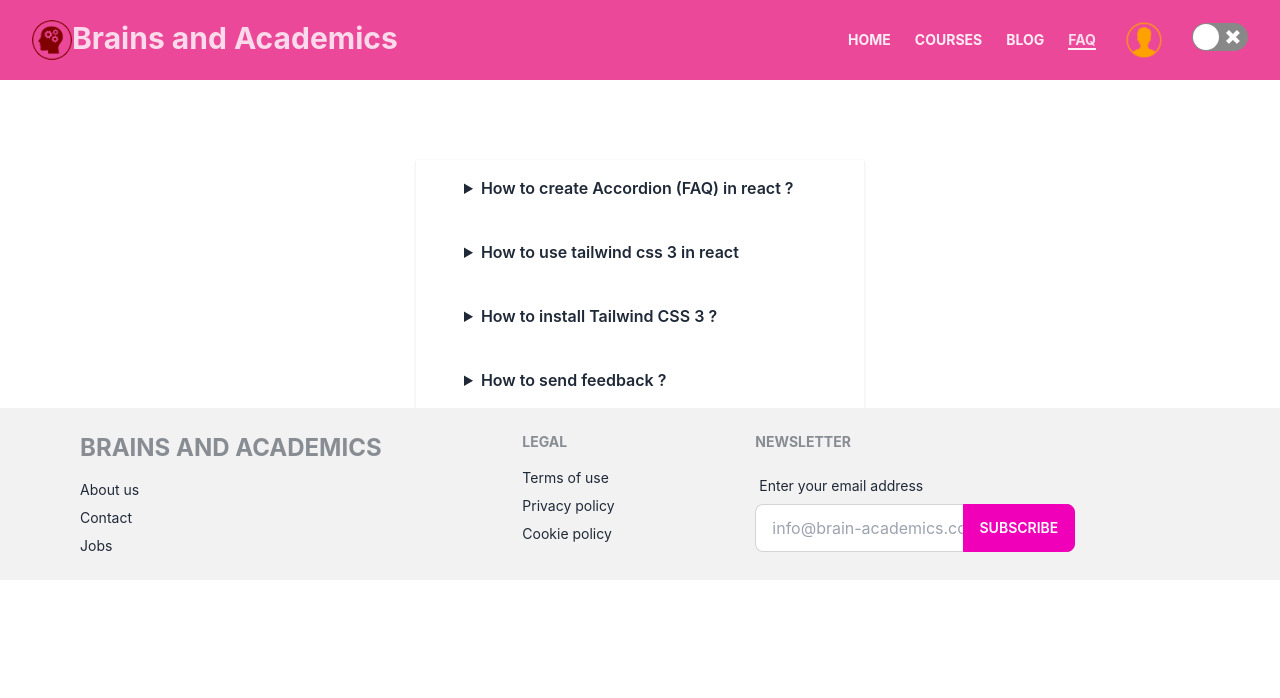
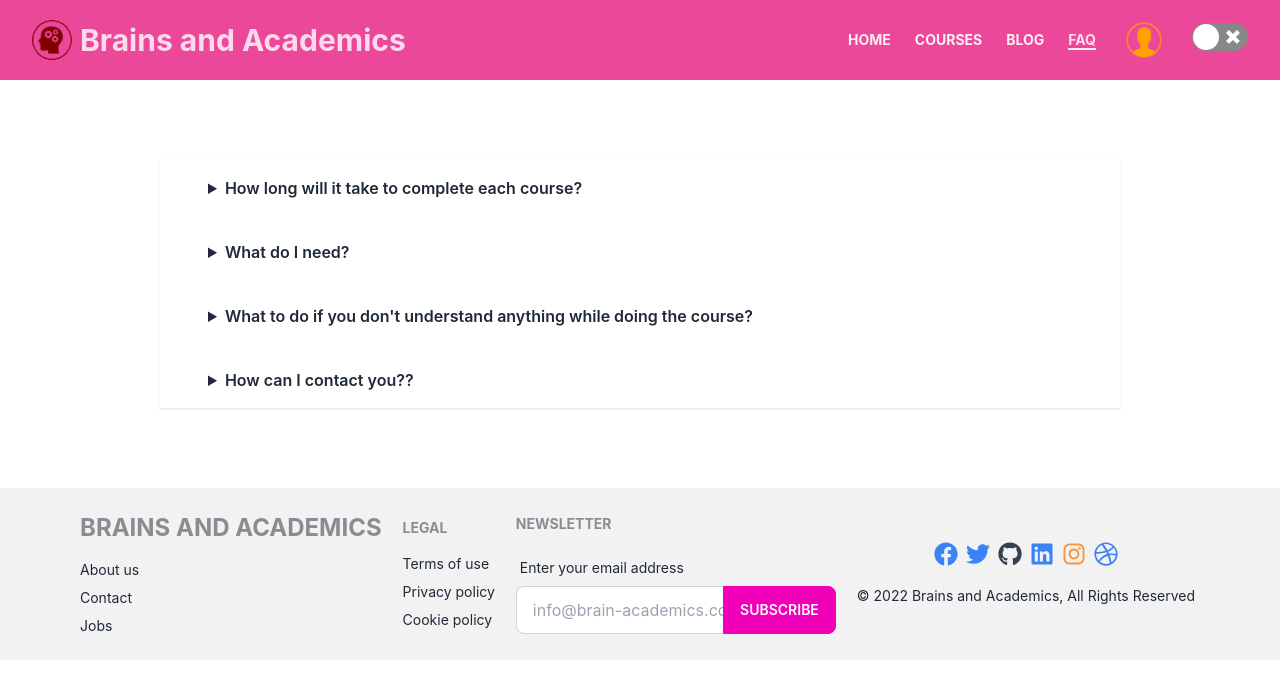
Before and after one commit to fulbabucse/brain-academics, a React (Create React App) app: page /faq in a window 1280 px wide. Shown: the top 698 px of the page. Built offline with nearby package versions, Linux system fonts and the light colour scheme; no server answers.

Commit message:
FAQ added

```diff
--- a/src/assets/style.css
+++ b/src/assets/style.css
@@ -76,4 +76,11 @@
     display: flex;
     flex-direction: column;
   }
+
+  .swiper-slide img {
+    display: block;
+    width: 100%;
+    height: 50vh;
+    object-fit: cover;
+  }
 }
--- a/src/pages/FAQ/FAQ.jsx
+++ b/src/pages/FAQ/FAQ.jsx
@@ -1,44 +1,53 @@
 import React from "react";
+import { Link } from "react-router-dom";
 
 const FAQ = () => {
   return (
     <div>
-      <div className="w-full px-8 mx-auto mt-20 space-y-2 shadow lg:max-w-md">
+      <div className="w-full px-8 mx-auto my-3 lg:my-20 space-y-2 shadow lg:w-3/4">
         <details className="p-4 rounded-lg cursor-pointer">
           <summary className="font-semibold">
-            How to create Accordion (FAQ) in react ?
+            How long will it take to complete each course?
           </summary>
           <div className="mt-3">
-            <p className="text-sm leading-6 text-gray-600">
-              React with Tailwind CSS Faq Accordion 1
+            <p className="text-sm ml-4 leading-6 text-gray-600">
+              Each course will take at least 3 months to complete
+            </p>
+          </div>
+        </details>
+        <details className="p-4 rounded-lg cursor-pointer">
+          <summary className="font-semibold">What do I need?</summary>
+          <div className="mt-3">
+            <p className="text-sm ml-4 leading-6 text-gray-600">
+              First, it takes dedicated time. Secondly, you will need a laptop
+              or a computer
             </p>
           </div>
         </details>
         <details className="p-4 rounded-lg cursor-pointer">
           <summary className="font-semibold">
-            How to use tailwind css 3 in react
+            What to do if you don't understand anything while doing the course?
           </summary>
           <div className="mt-3">
-            <p className="text-sm leading-6 text-gray-600">
-              React with Tailwind CSS Faq Accordion 2
+            <p className="text-sm ml-4 leading-6 text-gray-600">
+              If you don't understand something well, it will be explained.
             </p>
           </div>
         </details>
         <details className="p-4 rounded-lg cursor-pointer">
-          <summary className="font-semibold">
-            How to install Tailwind CSS 3 ?
-          </summary>
+          <summary className="font-semibold">How can I contact you??</summary>
           <div className="mt-3">
-            <p className="text-sm leading-6 text-gray-600">
-              React with Tailwind CSS Faq Accordion 3
-            </p>
-          </div>
-        </details>
-        <details className="p-4 rounded-lg cursor-pointer">
-          <summary className="font-semibold">How to send feedback ?</summary>
-          <div className="mt-3">
-            <p className="text-sm leading-6 text-gray-600">
-              React with Tailwind CSS Faq Accordion 4
+            <p className="text-sm ml-4 leading-6 text-gray-600">
+              You can contact us in many ways.
+              <a
+                href="mailto:info@brains-academics.com"
+                className="underline text-blue-500 mx-2"
+              >
+                info@brains-academics.com
+              </a>
+              <a href="tel:01700000000" className="underline text-blue-500">
+                01700000000
+              </a>
             </p>
           </div>
         </details>
--- a/src/pages/sharedPages/Footer/Footer.jsx
+++ b/src/pages/sharedPages/Footer/Footer.jsx
@@ -1,10 +1,18 @@
 import React from "react";
 import { Link } from "react-router-dom";
+import {
+  FaDribbble,
+  FaFacebook,
+  FaGithub,
+  FaInstagram,
+  FaLinkedin,
+  FaTwitter,
+} from "react-icons/fa";
 
 const Footer = () => {
   return (
     <div>
-      <footer className="footer px-2 lg:px-20 py-3 lg:py-6 bg-base-200 text-base-content">
+      <footer className="footer items-center px-2 lg:px-20 py-3 lg:py-6 bg-base-200 text-base-content">
         <div>
           <span className="footer-title text-2xl">Brains and Academics</span>
           <Link to="/" className="link link-hover">
@@ -49,6 +57,17 @@ const Footer = () => {
             </div>
           </div>
         </div>
+        <div className="flex flex-col items-center">
+          <div className="flex gap-2 text-2xl text-blue-500 mb-3">
+            <FaFacebook></FaFacebook>
+            <FaTwitter></FaTwitter>
+            <FaGithub className="text-slate-700"></FaGithub>
+            <FaLinkedin></FaLinkedin>
+            <FaInstagram className="text-orange-400"></FaInstagram>
+            <FaDribbble></FaDribbble>
+          </div>
+          <p>&copy; 2022 Brains and Academics, All Rights Reserved</p>
+        </div>
       </footer>
     </div>
   );
--- a/src/pages/sharedPages/Header/Header.jsx
+++ b/src/pages/sharedPages/Header/Header.jsx
@@ -22,7 +22,7 @@ function Header() {
             <div>
               <Link
                 to="/"
-                className="flex text-xl lg:text-3xl font-bold text-white/80 hover:text-white transition-colors duration-400"
+                className="flex items-center gap-2 text-xl lg:text-3xl font-bold text-white/80 hover:text-white transition-colors duration-400"
               >
                 <img className="w-10 h-10 rounded-full" src={logo} alt="Logo" />{" "}
                 Brains and Academics
```
